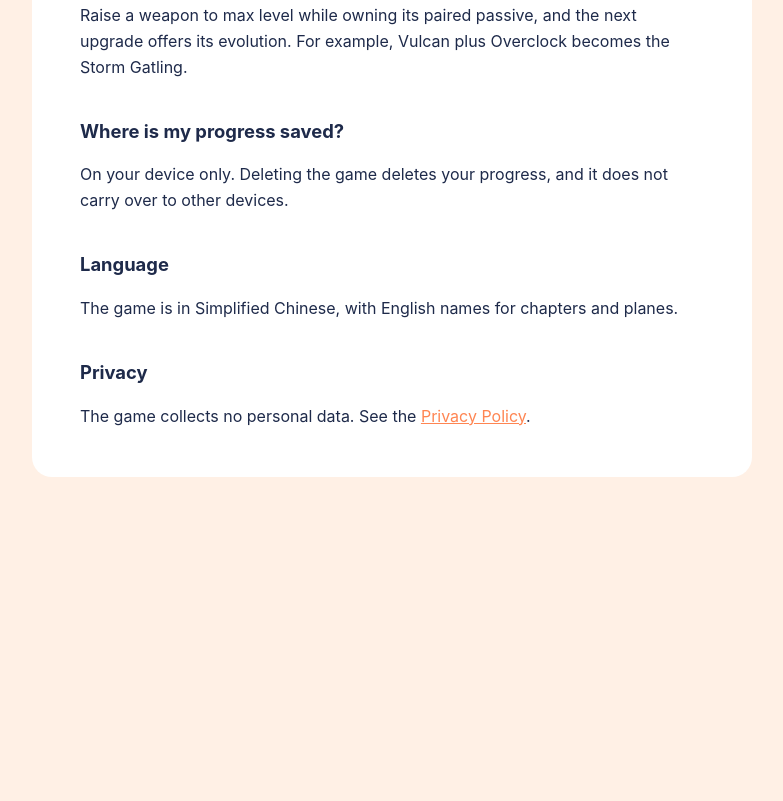
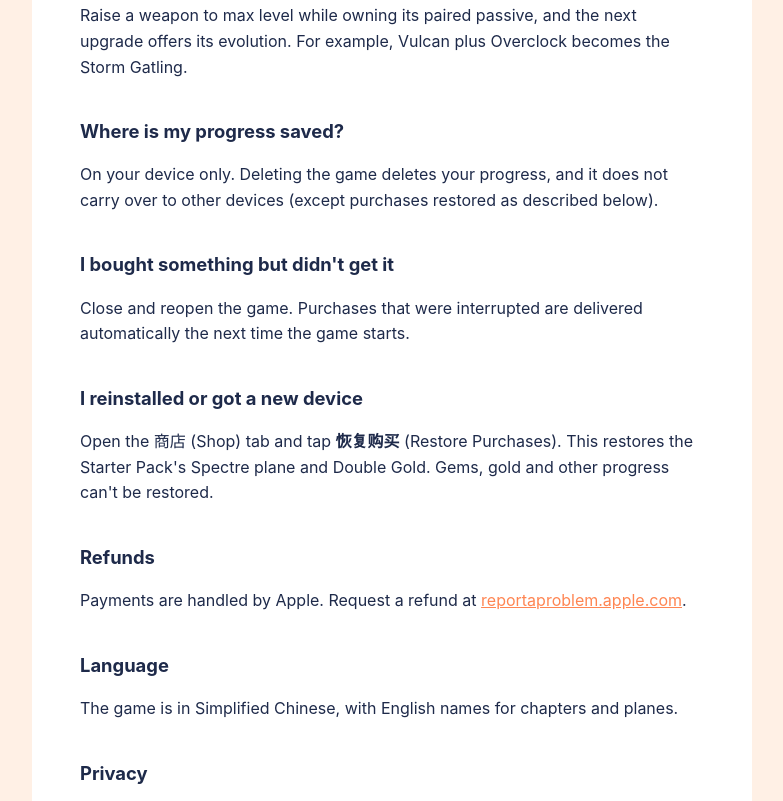
Before and after one commit to jiezhou0731/jiezhou0731.github.io, a plain HTML site: page pixelwing/support.html in a window 1280 px wide. Shown: the part 433-1234 px from the top of the page, without its empty margins (248-1031 px from the left). Before the commit the page ends 974 px from the top, so only its background shows below. Drawn offline with Linux system fonts and the light colour scheme.

Commit message:
Pixel Wing: cover in-app purchases in privacy and support pages
Co-Authored-By: Claude Opus 5.5 (1M context) <noreply@anthropic.com>

```diff
--- a/pixelwing/support.html
+++ b/pixelwing/support.html
@@ -18,7 +18,16 @@
 <p>Raise a weapon to max level while owning its paired passive, and the next upgrade offers its evolution. For example, Vulcan plus Overclock becomes the Storm Gatling.</p>
 
 <h2>Where is my progress saved?</h2>
-<p>On your device only. Deleting the game deletes your progress, and it does not carry over to other devices.</p>
+<p>On your device only. Deleting the game deletes your progress, and it does not carry over to other devices (except purchases restored as described below).</p>
+
+<h2>I bought something but didn't get it</h2>
+<p>Close and reopen the game. Purchases that were interrupted are delivered automatically the next time the game starts.</p>
+
+<h2>I reinstalled or got a new device</h2>
+<p>Open the 商店 (Shop) tab and tap <strong>恢复购买</strong> (Restore Purchases). This restores the Starter Pack's Spectre plane and Double Gold. Gems, gold and other progress can't be restored.</p>
+
+<h2>Refunds</h2>
+<p>Payments are handled by Apple. Request a refund at <a href="https://reportaproblem.apple.com">reportaproblem.apple.com</a>.</p>
 
 <h2>Language</h2>
 <p>The game is in Simplified Chinese, with English names for chapters and planes.</p>
```
Also changed, not shown: pixelwing/privacy.html (+6 -3 lines).
